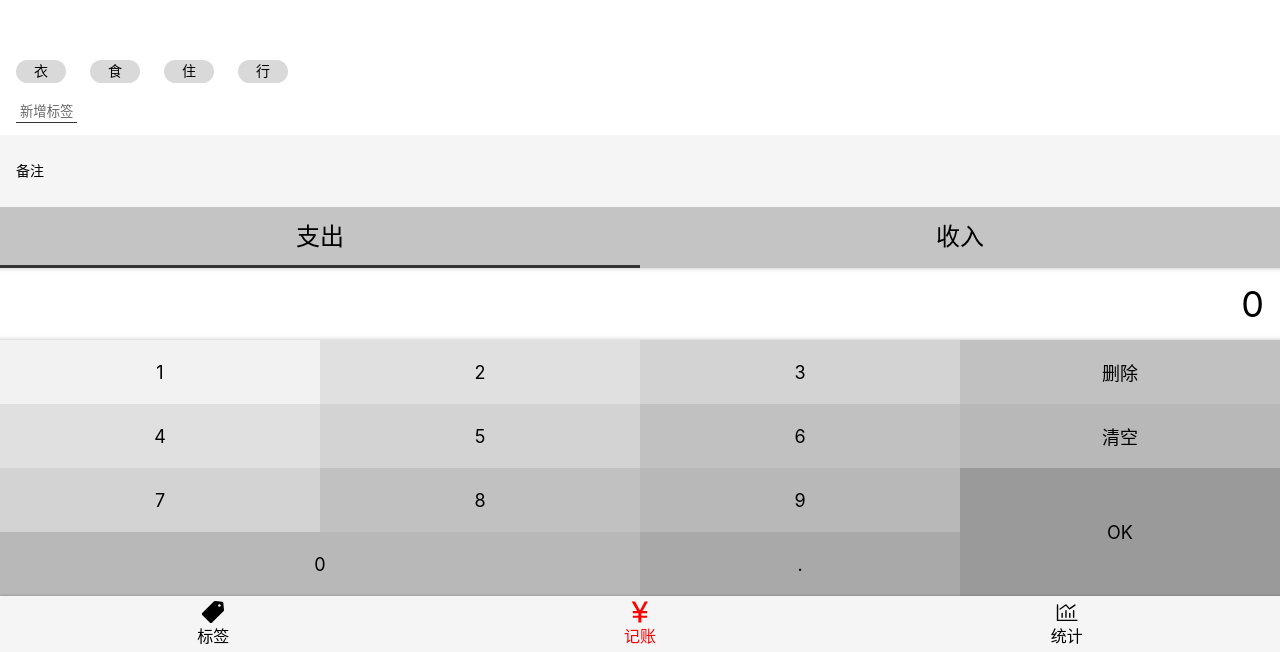
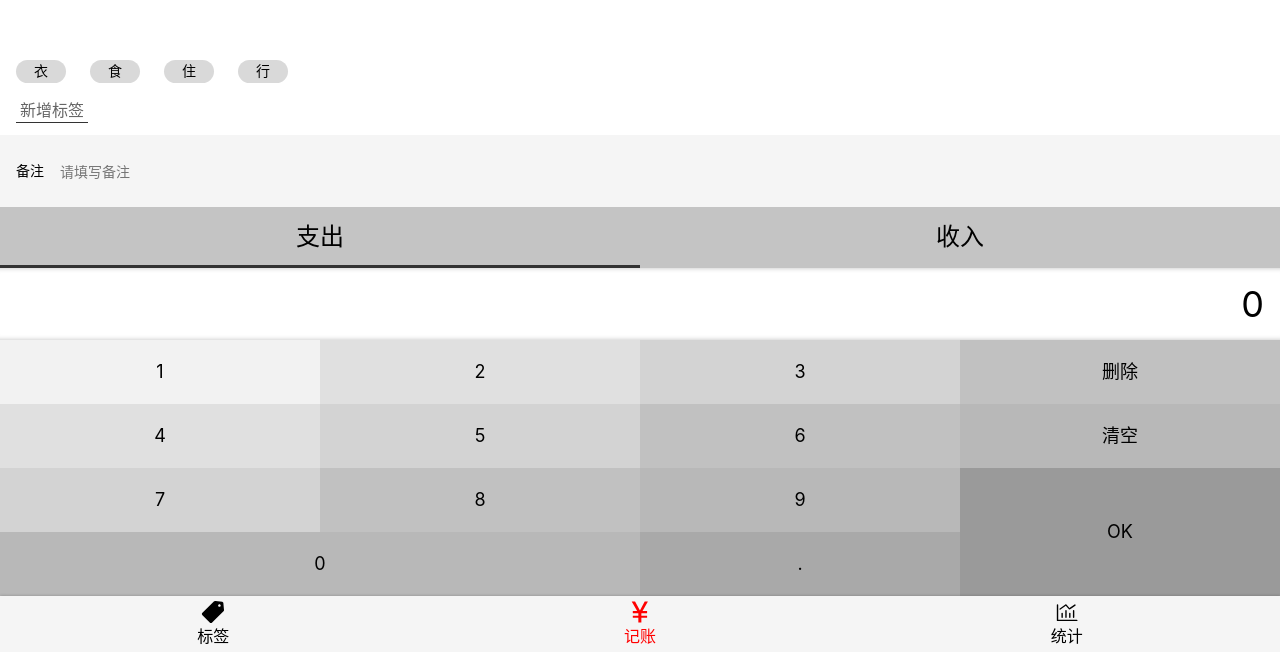
Before and after one commit to ajing2020/project-huahua-react, a React app: page /tags#/money in a window 1280 px wide. Shown: the part 148-800 px from the top of the page. Built offline with nearby package versions, Linux system fonts and the light colour scheme.

Commit message:
编辑界面是改写

```diff
--- /dev/null
+++ b/src/components/Button.tsx
@@ -0,0 +1,12 @@
+import styled from 'styled-components'
+
+const Button = styled.button`
+  font-size: 18px;
+  border: none;
+  padding: 8px 12px;
+  background: #f60;
+  border-radius: 4px;
+  color: white;
+`
+
+export { Button }
--- /dev/null
+++ b/src/components/Center.tsx
@@ -0,0 +1,10 @@
+import styled from 'styled-components'
+
+const Center = styled.div`
+  display: flex;
+  justify-content: center;
+  align-items: center;
+  flex-direction: column;
+`
+
+export { Center }
--- a/src/components/Icon.tsx
+++ b/src/components/Icon.tsx
@@ -9,13 +9,13 @@ try {
 }
 
 type Props = {
-  name: string
+  name?: string
 }
 
 const Icon = (props: Props) => {
   return (
     <svg className="icon">
-      <use xlinkHref={'#' + props.name} />
+      {props.name && <use xlinkHref={'#' + props.name} />}
     </svg>
   )
 }
--- /dev/null
+++ b/src/components/Input.tsx
@@ -0,0 +1,33 @@
+import React from 'react'
+import styled from 'styled-components'
+
+const Label = styled.label`
+  display: flex;
+  align-items: center;
+  > span {
+    margin-right: 16px;
+    white-space: nowrap;
+  }
+  > input {
+    display: block;
+    width: 100%;
+    height: 44px;
+    background: none;
+    border: none;
+  }
+`
+
+type Props = {
+  label: string
+} & React.InputHTMLAttributes<HTMLInputElement>
+const Input: React.FC<Props> = (props) => {
+  const { label, children, ...rest } = props
+  return (
+    <Label>
+      <span>{props.label}</span>
+      <input {...rest} />
+    </Label>
+  )
+}
+
+export { Input }
--- /dev/null
+++ b/src/components/Space.tsx
@@ -0,0 +1,7 @@
+import styled from 'styled-components';
+
+const Space = styled.div`
+  height: 16px;
+`;
+
+export {Space};
--- a/src/index.scss
+++ b/src/index.scss
@@ -27,8 +27,9 @@ body {
   line-height: 1.2;
   background: #f5f5f5;
 }
-button {
-  font-family: inherit;
+button,
+input {
+  font: inherit;
 }
 :focus {
   outline: none;
--- a/src/useTags.tsx
+++ b/src/useTags.tsx
@@ -11,7 +11,26 @@ const useTags = () => {
   // 封装一个自定义 Hook
   const [tags, setTags] = useState<{ id: number; name: string }[]>(defaultTags)
   const findTag = (id: number) => tags.filter((tag) => tag.id === id)[0]
-  return { tags, setTags, findTag }
+  const findTagIndex = (id: number) => {
+    let result = -1
+    for (let i = 0; i < tags.length; i++) {
+      if (tags[i].id === id) {
+        result = i
+        break
+      }
+    }
+    return result
+  }
+  const updateTag = (id: number, obj: { name: string }) => {
+    // 获取你要改的 tag 的下标
+    const index = findTagIndex(id)
+    // 深拷贝 tags 得到 tagsClone
+    const tagsClone = JSON.parse(JSON.stringify(tags))
+    // 把 tagsClone 的第 index 删掉，换成 {id:id, name: obj.name}
+    tagsClone.splice(index, 1, { id: id, name: obj.name })
+    setTags(tagsClone)
+  }
+  return { tags, setTags, findTag, updateTag, findTagIndex }
 }
 
 export { useTags }
--- a/src/views/EditTag.tsx
+++ b/src/views/EditTag.tsx
@@ -1,15 +1,63 @@
 import React from 'react'
-import { useTags } from '../useTags'
+import { useTags } from 'useTags'
 import { useParams } from 'react-router-dom'
+import Layout from 'components/Layout'
+import Icon from 'components/Icon'
+import { Button } from 'components/Button'
+import styled from 'styled-components'
+import { Input } from '../components/Input'
+import { Center } from '../components/Center'
+import { Space } from '../components/Space'
 
 type Params = {
   id: string
 }
+
+const Topbar = styled.header`
+  display: flex;
+  justify-content: space-between;
+  align-items: center;
+  line-height: 20px;
+  padding: 14px;
+  background: white;
+`
+
+const InputWrapper = styled.div`
+  background: white;
+  padding: 0 16px;
+  margin-top: 8px;
+`
+
 const EditTag: React.FC = (props) => {
-  const { findTag } = useTags()
-  let { id } = useParams<Params>()
-  const tag = findTag(parseInt(id))
-  return <div>{tag.name}</div>
+  const { findTag, updateTag } = useTags()
+  let { id: idString } = useParams<Params>()
+  const tag = findTag(parseInt(idString))
+  return (
+    <Layout>
+      <Topbar>
+        <Icon name="left" />
+        <span>编辑标签</span>
+        <Icon />
+      </Topbar>
+      <InputWrapper>
+        <Input
+          label="标签名"
+          type="text"
+          placeholder="标签名"
+          value={tag.name}
+          onChange={(e) => {
+            updateTag(tag.id, { name: e.target.value })
+          }}
+        />
+      </InputWrapper>
+      <Center>
+        <Space />
+        <Space />
+        <Space />
+        <Button>删除标签</Button>
+      </Center>
+    </Layout>
+  )
 }
 
 export { EditTag }
--- a/src/views/Money.tsx
+++ b/src/views/Money.tsx
@@ -19,7 +19,6 @@ function Money() {
     category: '-' as '-' | '+',
     amount: '0'
   })
-  console.log(selected)
   const onChange = (obj: Partial<typeof selected>) => {
     setSelected({ ...selected, ...obj })
   }
--- a/src/views/Money/NoteSection.tsx
+++ b/src/views/Money/NoteSection.tsx
@@ -1,9 +1,10 @@
+import styled from 'styled-components'
 import React from 'react'
-import styled from 'styled-components'
+import { Input } from '../../components/Input'
 
 const Wrapper = styled.section`
   background: #f5f5f5;
-  padding: 0 16px;
+  padding: 14px 16px;
   font-size: 14px;
   > label {
     display: flex;
@@ -30,14 +31,16 @@ type Props = {
 
 const NoteSection: React.FC<Props> = (props) => {
   const note = props.note
+
   return (
     <Wrapper>
       <label>
-        <span>备注</span>
-        <input
+        <Input
+          label="备注"
+          type="text"
+          value={note}
           onChange={(e) => props.onChange(e.target.value)}
-          value={note}
-          type="text"
+          placeholder="请填写备注"
         />
       </label>
     </Wrapper>
--- a/src/views/Money/TagsSection.tsx
+++ b/src/views/Money/TagsSection.tsx
@@ -42,7 +42,6 @@ type Props = {
 const TagsSection: React.FC<Props> = (props) => {
   const { tags } = useTags()
   const selectedTagIds = props.value
-  console.log(props.value)
   const onAddTag = () => {
     const tagName = window.prompt('新标签名字为？')
     if (tagName !== '') {
--- a/src/views/Tags.tsx
+++ b/src/views/Tags.tsx
@@ -1,9 +1,12 @@
-import Layout from '../components/Layout'
+import Layout from 'components/Layout'
 import React from 'react'
 import { useTags } from 'useTags'
 import styled from 'styled-components'
-import Icon from '../components/Icon'
+import Icon from 'components/Icon'
 import { Link } from 'react-router-dom'
+import { Button } from 'components/Button'
+import { Center } from '../components/Center'
+import { Space } from '../components/Space'
 
 const TagList = styled.ol`
   font-size: 16px;
@@ -20,23 +23,6 @@ const TagList = styled.ol`
       align-items: center;
     }
   }
-`
-const Button = styled.button`
-  font-size: 18px;
-  border: none;
-  padding: 8px 12px;
-  background: #6c6c6c;
-  border-radius: 4px;
-  color: white;
-`
-const Center = styled.div`
-  display: flex;
-  justify-content: center;
-  align-items: center;
-  flex-direction: column;
-`
-const Space = styled.div`
-  height: 16px;
 `
 
 function Tags() {
```
